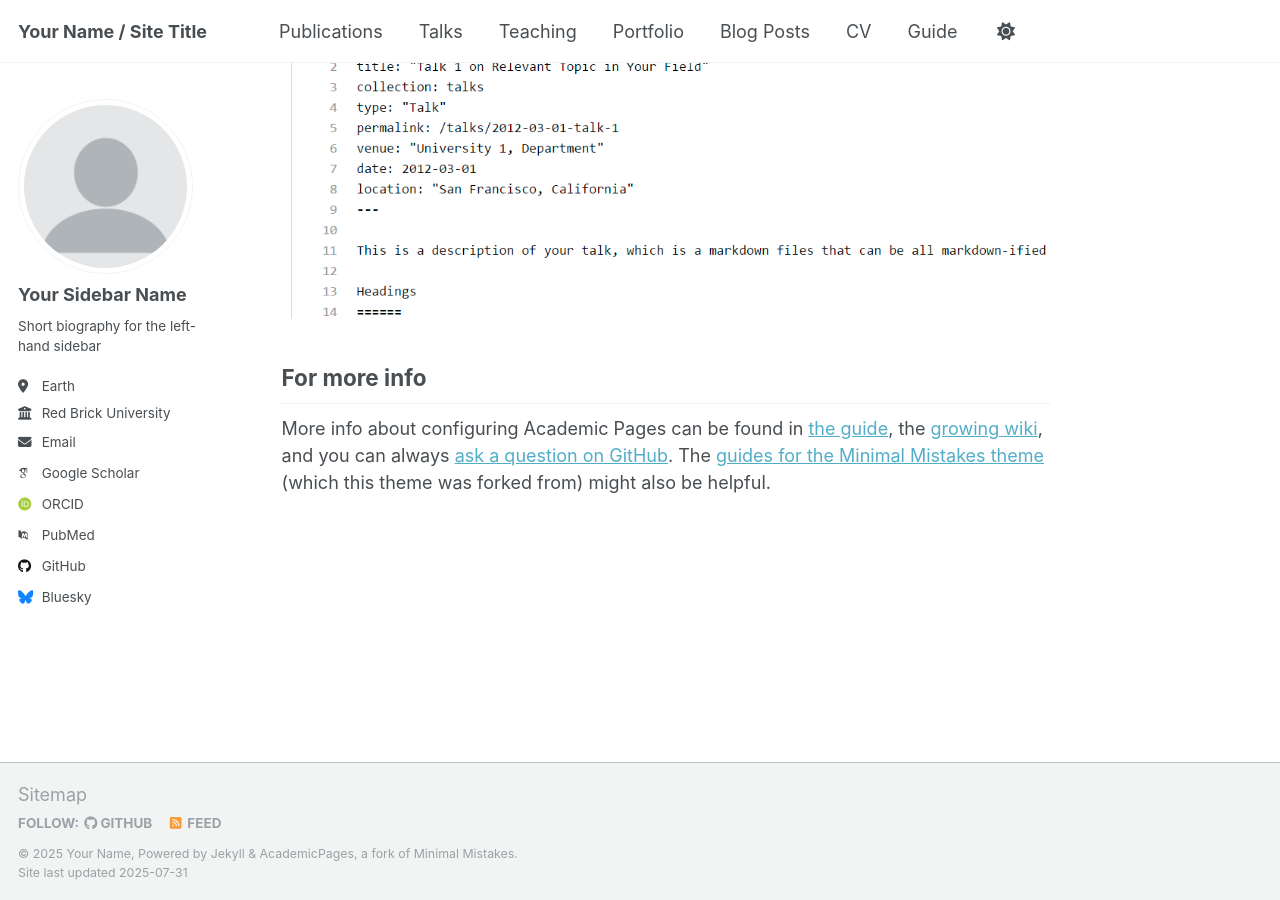
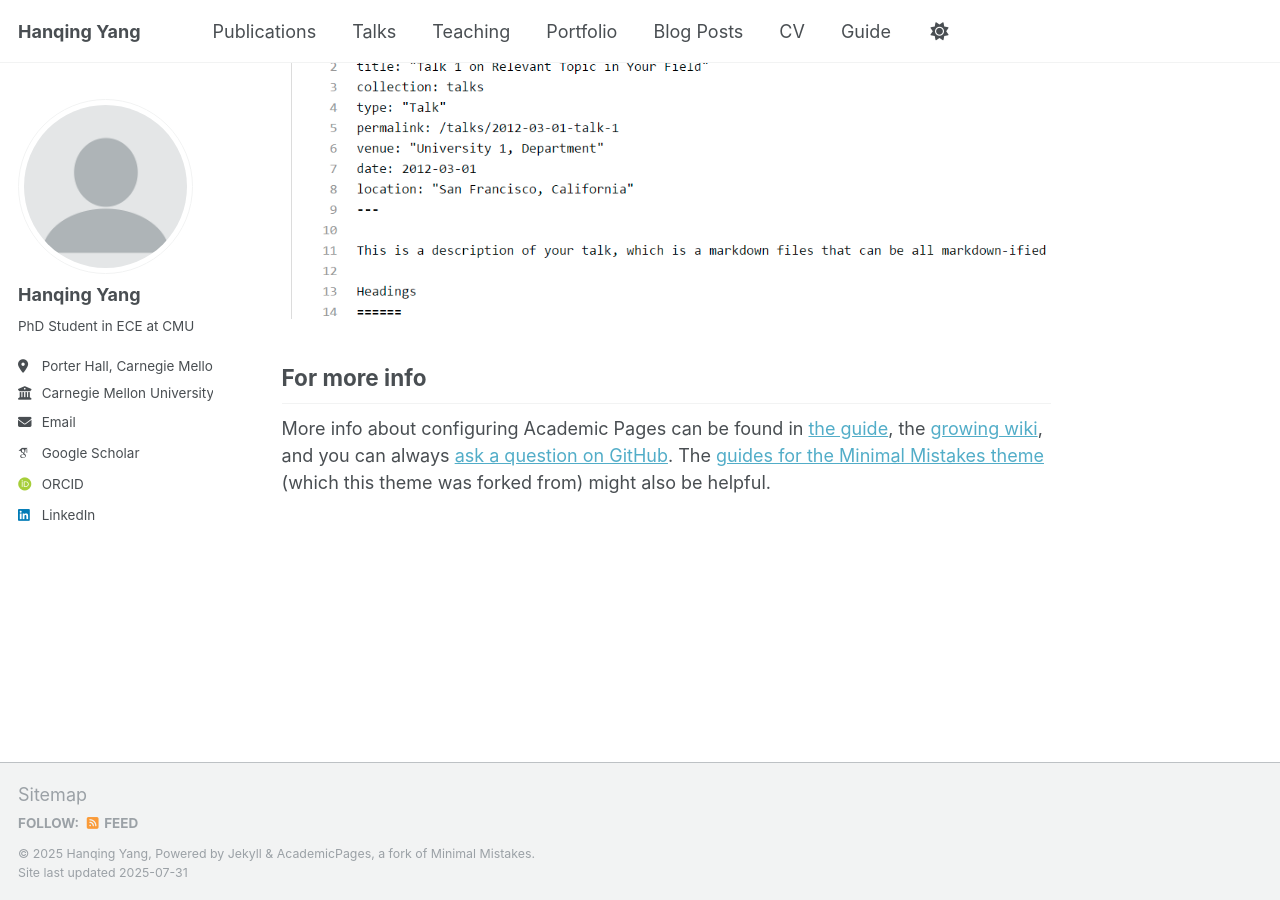
Before and after one commit to HappyEureka/happyeureka.github.io, a Jekyll site: the page built from _pages/about.md, in a window 1280 px wide and 900 px high, scrolled down 2880 px. Built offline with Jekyll 4.4.1, drawn with Linux system fonts in a browser that asks for light colours; some web fonts are replaced; a script that is not in the unit is left out.

Commit message:
website update

```diff
--- a/_config.yml
+++ b/_config.yml
@@ -8,12 +8,12 @@
 
 # Basic Site Settings
 locale                   : "en-US"
-site_theme               : "default"
-title                    : "Your Name / Site Title"
+site_theme               : "light"
+title                    : "Hanqing Yang"
 title_separator          : "-"
-name                     : &name "Your Name"
+name                     : &name "Hanqing Yang"
 description              : &description "personal description"
-url                      : https://academicpages.github.io # the base hostname & protocol for your site e.g. "https://[your GitHub username].github.io" or if you already have some other page hosted on Github then use "https://[your GitHub username].github.io/[Your Repo Name]"
+url                      : https://happyeureka.github.io/ # the base hostname & protocol for your site e.g. "https://[your GitHub username].github.io" or if you already have some other page hosted on Github then use "https://[your GitHub username].github.io/[Your Repo Name]"
 baseurl                  : "" # the subpath of your site, e.g. "/blog"
 repository               : "academicpages/academicpages.github.io"
 
@@ -23,23 +23,23 @@ repository               : "academicpages/academicpages.github.io"
 author:
   # Biographic information
   avatar           : "profile.png"
-  name             : "Your Sidebar Name"
+  name             : "Hanqing Yang"
   pronouns         : # example: "she/her"
-  bio              : "Short biography for the left-hand sidebar"
-  location         : "Earth"
-  employer         : "Red Brick University"
+  bio              : "PhD Student in ECE at CMU"
+  location         : "Porter Hall, Carnegie Mellon University, 4815 Frew St, Pittsburgh, PA 15213"
+  employer         : "Carnegie Mellon University"
   uri              : # URL
-  email            : "none@example.org"
+  email            : "hanqing3@andrew.cmu.edu"
 
   # Academic websites
   academia         : # URL
   arxiv            : # URL - Update with the correct link to your profile
-  googlescholar    : "https://scholar.google.com/citations?user=PS_CX0AAAAAJ"
+  googlescholar    : "https://scholar.google.com/citations?hl=en&user=HnhN3tYAAAAJ"
   inspire-hep      : # URL
   impactstory      : # URL
   orcid            : "http://orcid.org/yourorcidurl"
   semantic         : # URL
-  pubmed           : "https://www.ncbi.nlm.nih.gov/pubmed/?term=john+snow"
+  pubmed           : # URL
   researchgate     : # URL
   scopus           : # URL
 
@@ -47,13 +47,13 @@ author:
   bitbucket        : # Username - Update with your username on the site
   codepen          : # Username
   dribbble         : # Username
-  github           : "academicpages"
+  github           : # Username
   kaggle           : # Username
   stackoverflow    : # User number or user number and name (i.e., use "1" or "1/jeff-atwood")
 
   # Social media
   artstation       : # Username
-  bluesky          : "bsky.app" # Replace this with you Bluesky username
+  bluesky          : # Replace this with you Bluesky username
   facebook         : # Username
   flickr           : # Username
   foursquare       : # Username
@@ -62,7 +62,7 @@ author:
   keybase          : # Username
   instagram        : # Username
   lastfm           : # Username
-  linkedin         : # Username
+  linkedin         : "www.linkedin.com/in/hanqing-yang-36959a346"
   mastodon         : # URL
   medium           : # URL
   pinterest        : # Username
```
